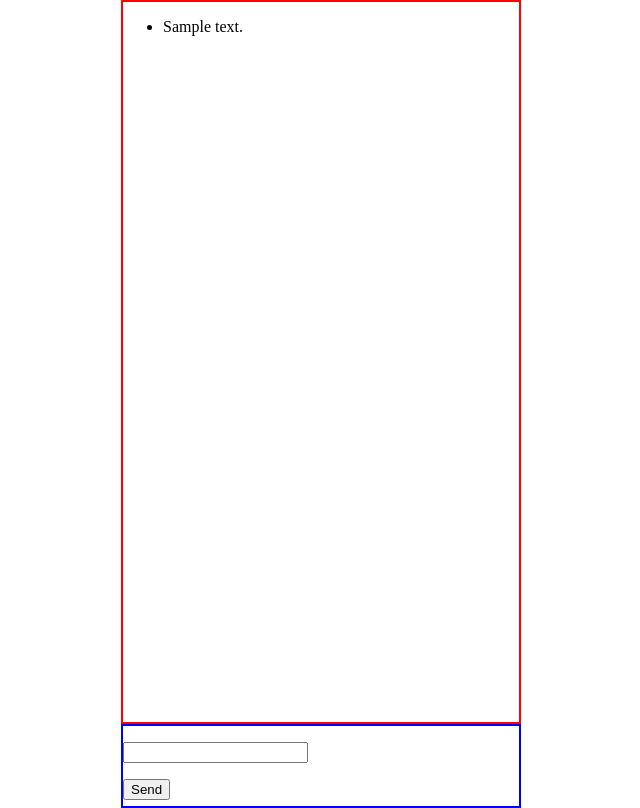
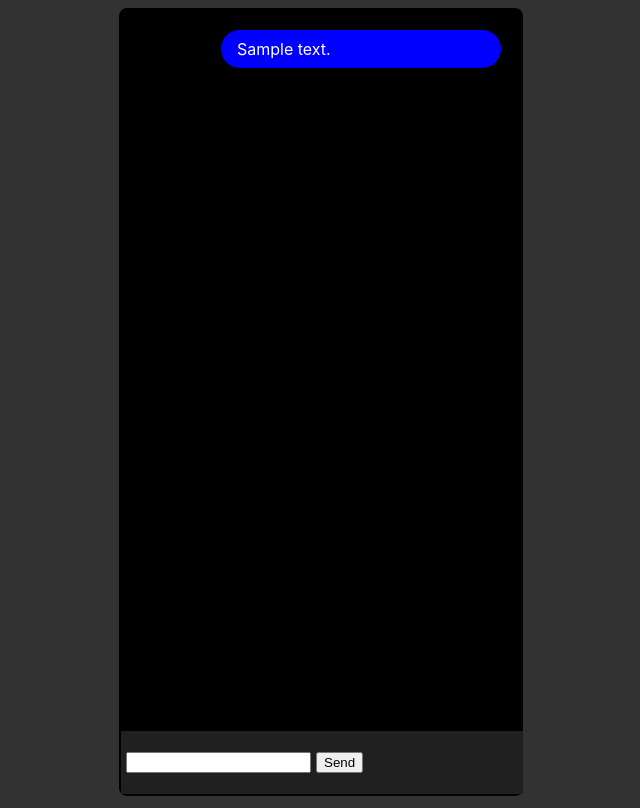
Before and after one commit to andrewc272/capstoneProject, a Flask app: template templates/index.html in a window 1280 px wide. Shown: the whole page, without its empty margins (319-959 px from the left). Run offline with Flask 3, Linux system fonts and the light colour scheme; the template is opened without the code that fills it: most values are stand-ins (such as "Sample title", 1, 10 or a date in 2020).

Commit message:
feat: created a iMessege like web interface

```diff
--- a/static/style.css
+++ b/static/style.css
@@ -1,6 +1,7 @@
 body, html {
 	height: 100%;
-	margin: 0;
+	overflow: hidden;
+	background-color: #323232;
 }
 
 #screen {
@@ -10,17 +11,84 @@ body, html {
 
 #game {
 	margin: 0 auto;
-	height: 100%;
+	height: 98vh;
+	max-height: 200vw;
 	max-width: 50vh;
 	width: 100%;
+	background-color: black;
+	border: black 2px solid;
+	border-radius: 0.5rem;
 }
 
 #chat{
 	height: 90%;
-	border: red 2px solid;
+	background-color: black;
+	border-radius: 0.5rem 0.5rem 0 0;
 }
 
 #textbox{
+	width: 100%;
 	height: 10%;
-	border: blue 2px solid;
+	display: flex;
+	flex-direction: column;
 }
+
+ul {
+	list-style-type: none;
+	padding: 0 0 0 20%;
+	margin: 0;
+	max-height: 100%;
+	overflow-y: auto;
+}
+
+li {
+	color: white;
+	background-color: blue;
+	margin: 20px;
+	padding: 0.5rem 1rem;
+	height: auto;
+	min-height: 16px;
+	font-family: -apple-system, BlinkMacSystemFont, "Segoe UI", Roboto,
+               Helvetica, Arial, sans-serif;
+	font-size: 16px;
+	line-height: 1.4;
+	border-radius: 1.5rem;
+}
+
+form {
+	min-width: 98%;
+	padding: 5px;
+	display: flex;
+	gap: 5px;
+	margin-top: auto;
+	background: #202020;
+}
+
+#chatbox {
+	background-color: black;
+	border: white 2px solid;
+	border-radius: 1rem;
+	color: white;
+	font-size: 16px;
+	font-family: -apple-system, BlinkMacSystemFont, "Segoe UI", Roboto,
+               Helvetica, Arial, sans-serif;
+	min-width: 85%;
+}
+
+#send {
+	min-width: 5%;
+	background: blue;
+	color: white;
+	border: none;
+	border-radius: 50%;
+}
+
+#send.hover {
+	background: background: #005ecb;
+	color: white;
+}
+
+#send.active{
+	background: blue;
+	color: white;
+}
```
